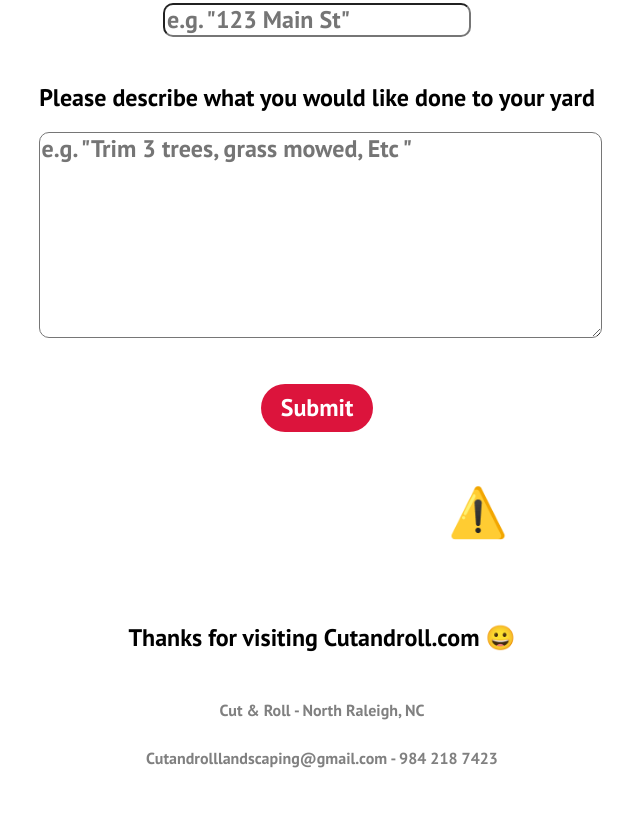
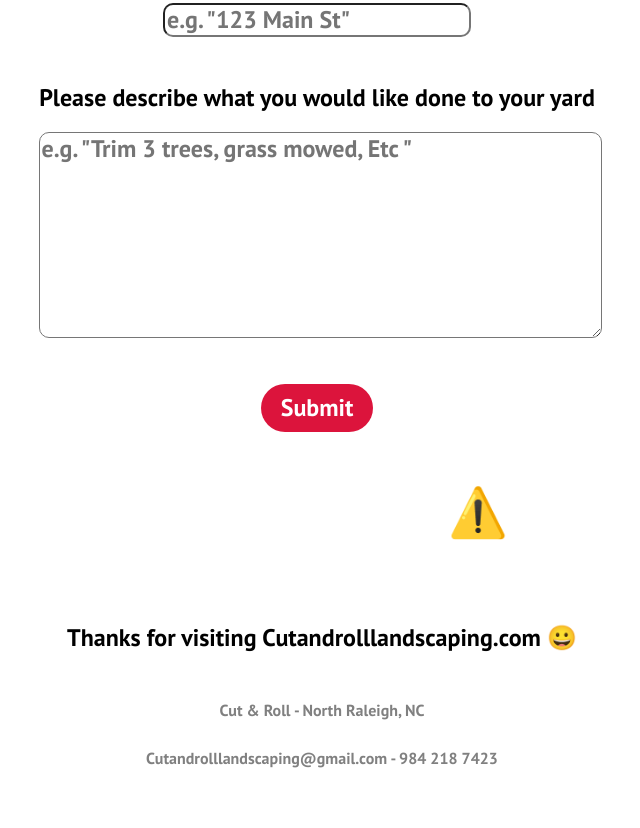
Before and after one commit to udie1011/CutandRoll, a plain HTML site: page home.html in a window 1280 px wide. Shown: the part 3320-4148 px from the top of the page, without its empty margins (318-958 px from the left). Drawn offline with Linux system fonts and the light colour scheme.

```diff
--- a/home.html
+++ b/home.html
@@ -233,7 +233,7 @@
       <div class="section">
         <div class="section__container">
           <div class="section__discription">
-            <p class="footer__title">Thanks for visiting Cutandroll.com 😀</p>
+            <p class="footer__title">Thanks for visiting Cutandrolllandscaping.com 😀</p>
             <p class="footer__disclaimer">
               Cut & Roll -
               <a
```
